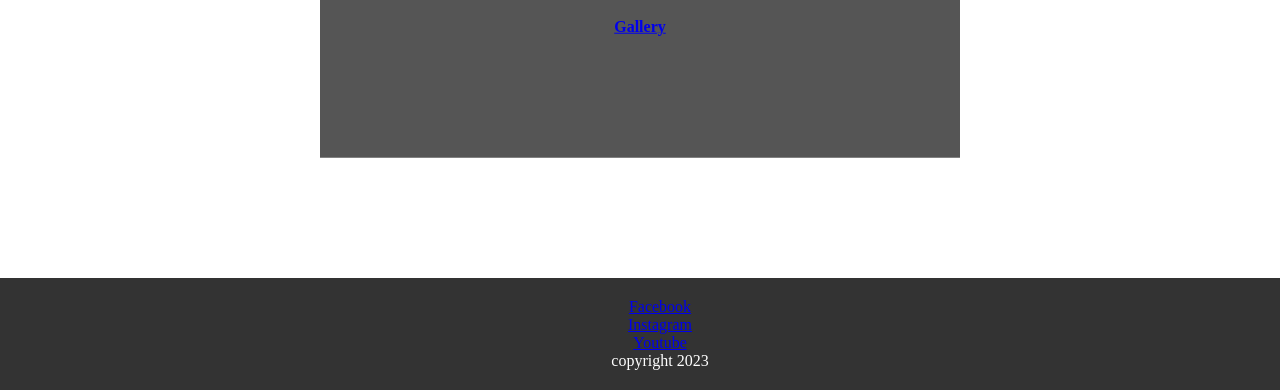
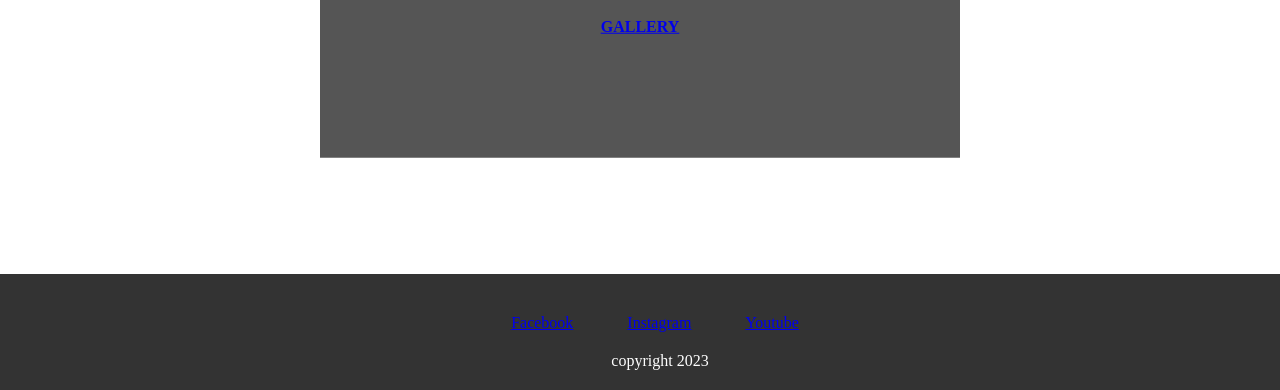
Before and after one commit to RWinterburn/PP1, a plain HTML site: page index.html in a window 1280 px wide. Shown: the part 410-800 px from the top of the page. Drawn offline with Linux system fonts and the light colour scheme; a small style sheet from the web is missing.

Commit message:
styled the footer with links going left to right

```diff
--- a/assets/css/styles.css
+++ b/assets/css/styles.css
@@ -95,3 +95,12 @@ footer {
     list-style-type: none;
 text-decoration: none;
 }
+
+.social-footer li {
+    display: inline-block;
+    margin-right: 10px;
+padding: 20px;}
+
+
+/*hero image */
+.gallery-text{text-transform: uppercase;}
```
Also changed, not shown: 1 other file.
